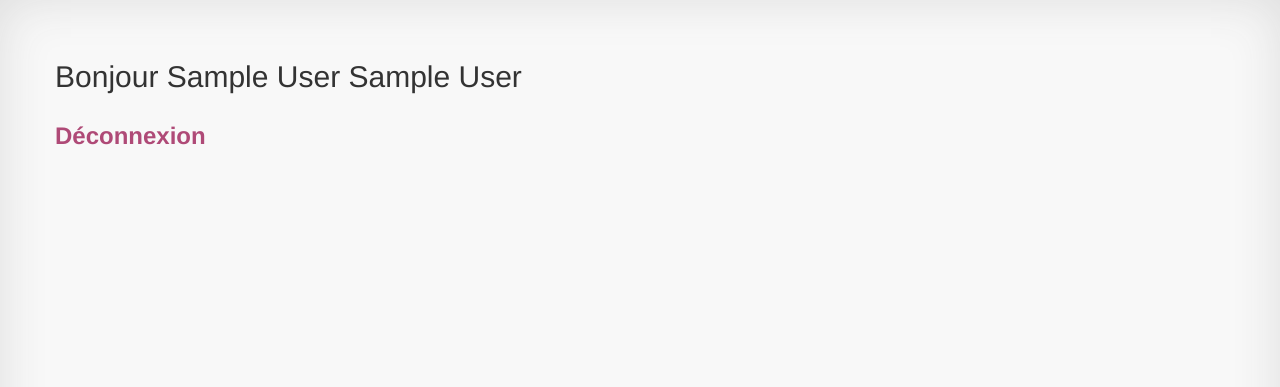
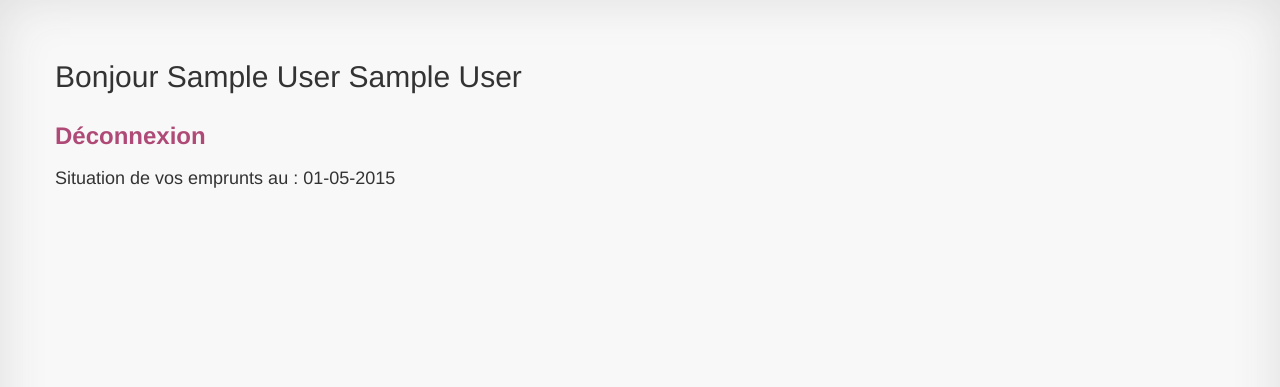
Before and after one commit to jgamain/BULO, a PHP site: page /dbname/compteLecteur.php in a window 1280 px wide. Shown: the part 110-497 px from the top of the page. Run offline with PHP 8.4, Linux system fonts and the light colour scheme; the visitor is signed in with stand-in values (Sample User, id 1); data that the repository does not hold is empty; some web fonts are replaced.

Commit message:
compteLecteur : Ajout titre

```diff
--- a/compteLecteur.php
+++ b/compteLecteur.php
@@ -29,6 +29,10 @@
 			<div class="col-md-8">
 				<table class="table">
 					<tbody class="th-fixe">
+
+						<div class="row">
+							<h4> <?php echo "Situation de vos emprunts au : "; echo date("d-m-Y"); ?></h4>
+						</div>
 
 					<?php
 					//on récupère les livres papier empruntés et non rendus
```
